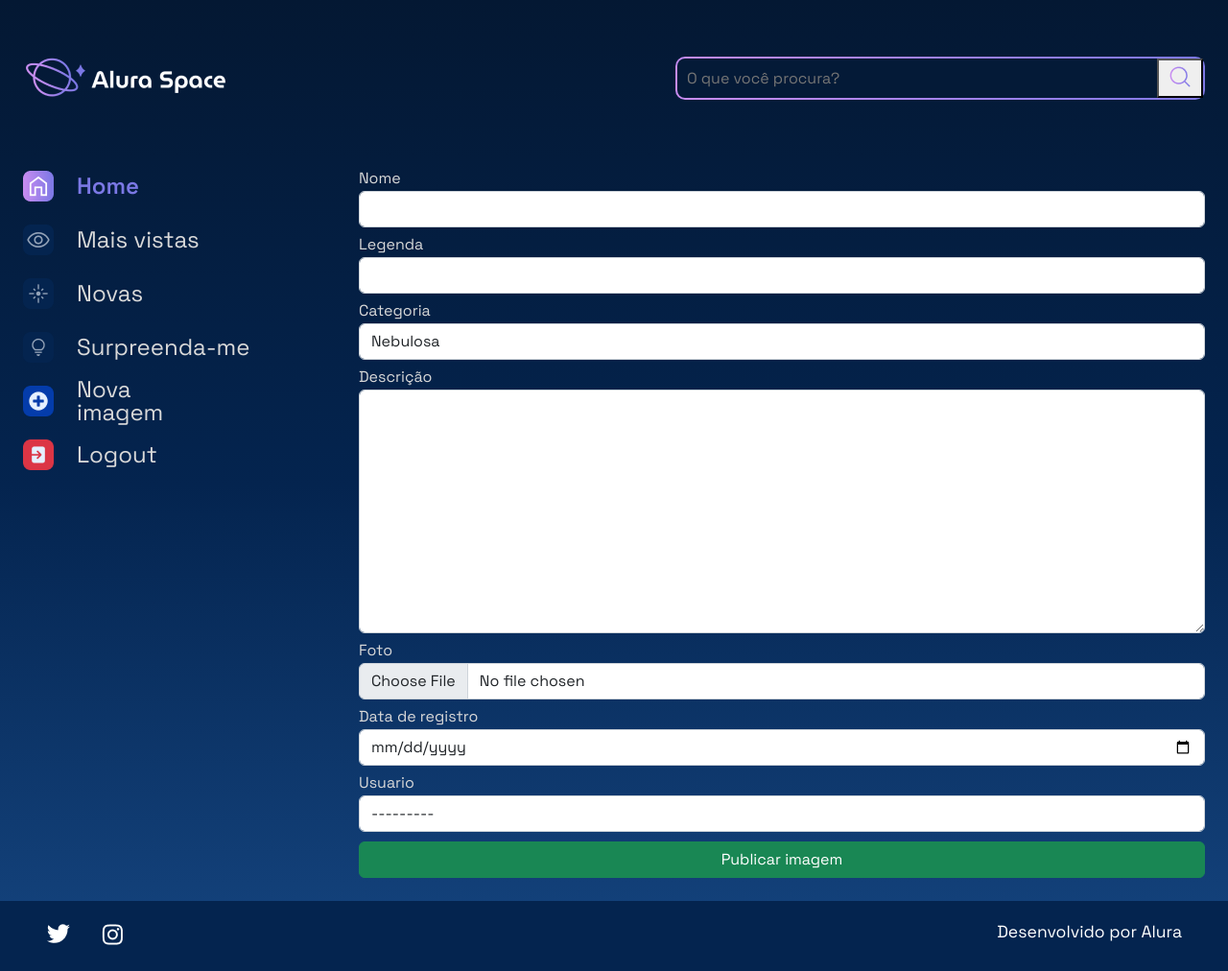
After one commit to patrickpbarroso/alura-space, a Django app: page /nova-imagem in a window 1280 px wide. The commit adds this page. Shown: the whole page at 96% size. Run offline with Django 4.2, Linux system fonts and the light colour scheme; the visitor is signed in with stand-in values (Sample User, id 1); data comes from the database, SQL or seed files in the repository.

```diff
--- /dev/null
+++ b/apps/galeria/forms.py
@@ -0,0 +1,26 @@
+from django import forms
+from apps.galeria.models import Fotografia
+
+class FotografiaForms(forms.ModelForm):
+    class Meta:
+        model = Fotografia
+        exclude = ['publicada']
+        labels = {
+            'descricao':'Descrição',
+            'data_fotografia': 'Data de registro',
+        }
+        widgets = {
+            'nome': forms.TextInput(attrs={'class':'form-control'}),
+            'legenda': forms.TextInput(attrs={'class':'form-control'}),
+            'categoria': forms.Select(attrs={'class':'form-control'}),
+            'descricao': forms.Textarea(attrs={'class':'form-control'}),
+            'foto': forms.FileInput(attrs={'class':'form-control'}),
+            'data_fotografia': forms.DateInput(
+                format='%d/%m/%Y',
+                attrs={
+                    'type':'date',
+                    'class':'form-control'
+                    }
+                ),
+            'usuario': forms.Select(attrs={'class':'form-control'})
+        }
--- a/apps/galeria/models.py
+++ b/apps/galeria/models.py
@@ -16,7 +16,7 @@ class Fotografia(models.Model):
     categoria = models.CharField(max_length=100, choices=OPCOES_DE_CATEGORIA, default='')
     descricao = models.TextField(null=False, blank=False)
     foto = models.ImageField(upload_to="fotos/%Y/%m/%d", blank=True)
-    publicada = models.BooleanField(default=False)
+    publicada = models.BooleanField(default=True)
     data_fotografia = models.DateTimeField(default=datetime.now, blank=False)
     usuario = models.ForeignKey(
         to=User,
--- a/apps/galeria/urls.py
+++ b/apps/galeria/urls.py
@@ -1,8 +1,12 @@
 from django.urls import path
-from apps.galeria.views import index, imagem, buscar
+from apps.galeria.views import \
+      index, imagem, buscar, nova_imagem, editar_imagem, deletar_imagem
 
 urlpatterns = [
     path('', index, name='index'),
     path('imagem/<int:foto_id>', imagem, name='imagem'),
     path('buscar', buscar, name='buscar'),
+    path('nova-imagem', nova_imagem, name='nova_imagem'),
+    path('editar-imagem/<int:foto_id>', editar_imagem, name='editar_imagem'),
+    path('deletar-imagem', deletar_imagem, name='deletar_imagem'),
 ]
--- a/apps/galeria/views.py
+++ b/apps/galeria/views.py
@@ -1,5 +1,6 @@
 from django.shortcuts import render, get_object_or_404, redirect
 from apps.galeria.models import Fotografia
+from apps.galeria.forms import FotografiaForms
 from django.contrib import messages
 
 def index(request):
@@ -29,3 +30,36 @@ def buscar(request):
         if nome_a_buscar:
             fotografias = fotografias.filter(nome__icontains=nome_a_buscar)
     return render(request, 'galeria/index.html', {'cards': fotografias})
+
+def nova_imagem(request):
+    # View para adicionar nova imagem a galeria
+    if not request.user.is_authenticated:
+        messages.error(request, 'Faça login')
+        return redirect('login')
+
+    form = FotografiaForms
+    if request.method == 'POST':
+        form = FotografiaForms(request.POST, request.FILES)
+        if form.is_valid():
+            form.save()
+            messages.success(request, 'Nova fotografia cadastrada!')
+            return redirect('index')
+
+    return render(request, 'galeria/nova_imagem.html', {'form':form})
+
+def editar_imagem(request, foto_id):
+    # view para editar imagem
+    fotografia = Fotografia.objects.get(id=foto_id)
+    form = FotografiaForms(instance=fotografia)
+
+    if request.method == 'POST':
+        form = FotografiaForms(request.POST,request.FILES, instance=fotografia)
+        if form.is_valid():
+            form.save()
+            messages.success(request, 'Fotografia editada com sucesso.')
+            return redirect('index')
+
+    return render(request, 'galeria/editar_imagem.html', {'form':form,'foto_id':foto_id})
+
+def deletar_imagem(request):
+    pass
--- /dev/null
+++ b/templates/galeria/nova_imagem.html
@@ -0,0 +1,23 @@
+{% extends 'shared/base.html' %}
+{% load static %}
+{% block content %}
+    <section class="galeria" style="margin-left: 5em">
+        <form action="{% url 'nova_imagem' %}" method="POST" enctype="multipart/form-data">
+            {% csrf_token %}
+            <div class="row">
+                {% for field in form.visible_fields %}
+                <div class="col-12 col-lg-12" style="margin-bottom: 10px;">
+                    <label for="{{ field.id_for_label }}" style="color:#D9D9D9; margin-bottom: 5px;">{{field.label}}</label>
+                    {{ field }}
+                </div>
+                {% endfor %}
+            </div>
+            <div>
+                <button type="submit" class="btn btn-success col-12" style="padding: top 5px;">Publicar imagem</button>
+            </div>
+        </form>
+    </section>
+    </main>
+    </div>
+    </body>
+{% endblock %}
--- a/templates/partials/_menu-lateral.html
+++ b/templates/partials/_menu-lateral.html
@@ -20,6 +20,7 @@
                 <a href="#"><img src="{% static '/assets/ícones/1x/Novas - inativo.png' %}"> Novas</a>
                 <a href="#"><img src="{% static '/assets/ícones/1x/Surpreenda-me - inativo.png' %}"> Surpreenda-me</a>
                 {% if user.is_authenticated %}
+                    <a href="{% url 'nova_imagem' %}" class="icon__menu"><img src="{% static '/assets/ícones/1x/Add.png' %}" class="icon__menu">Nova imagem</a>
                     <a href="{% url 'logout' %}" class="icon__menu"><img src="{% static '/assets/ícones/1x/Logout.png' %}" class="icon__menu">Logout</a>
                 {% else %}
                     <a href="{% url 'login' %}"><img src="{% static '/assets/ícones/1x/Login.png' %}" class="icon__menu">Login</a>
```
Also changed, not shown: templates/galeria/editar_imagem.html (added, +23 -0 lines), templates/galeria/imagem.html (+8 -0 lines), apps/galeria/migrations/0007_alter_fotografia_publicada.py (added), setup/static/assets/ícones/1x/Add.png (added), setup/static/assets/ícones/1x/Logout.png.
